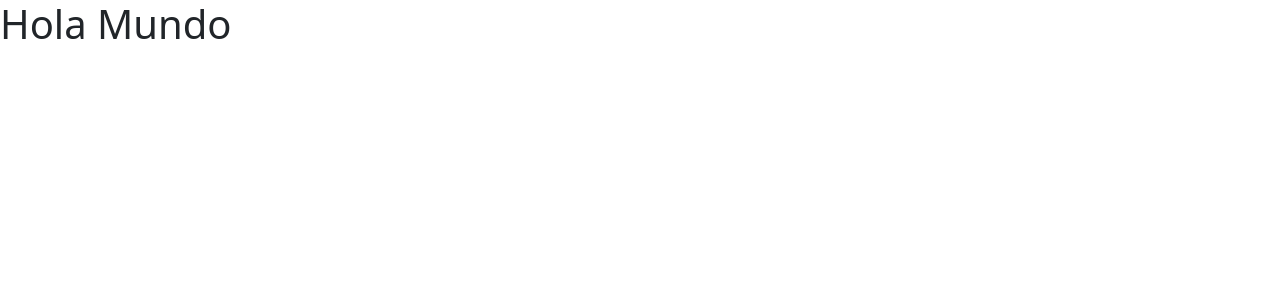
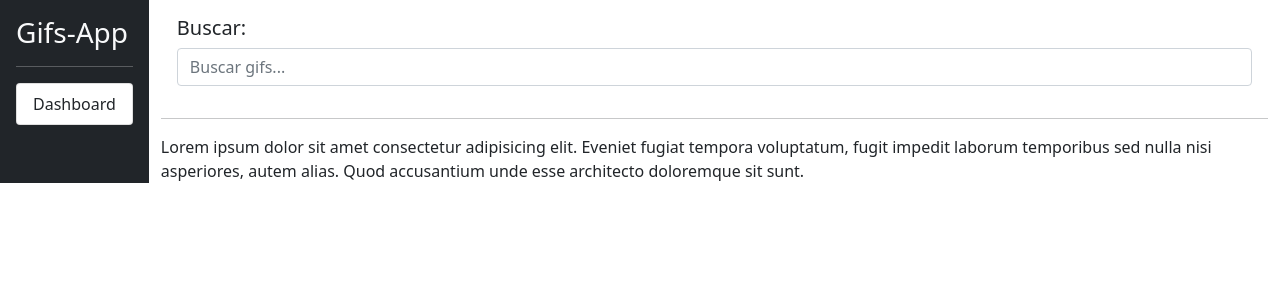
Before and after one commit to FelixPJ-86/Angular-02-gifsApp, an Angular app: page / in a window 1280 px wide. Shown: the top 300 px of the page. Built offline with nearby package versions, Linux system fonts and the light colour scheme.

Commit message:
fin tema7 video 5

```diff
--- a/src/app/app.component.html
+++ b/src/app/app.component.html
@@ -1 +1,31 @@
-<h1>Hola Mundo</h1>
+<div class="d-flex">
+  <div class="bg-dark border-right p-3" id="siderbar">
+    <h3 class="text-light">Gifs-App</h3>
+    <hr class="text-white" />
+    <div class="list-group list-reset">
+      <a href="#" class="list-group-item list-group-item-action">Dashboard</a>
+    </div>
+  </div>
+<!-- fin de sidebar -->
+
+
+  <div class="container">
+    <div class="row p-3">
+        <div class="col">
+            <h5>Buscar:</h5>
+            <input type="text" class="form-control" placeholder="Buscar gifs...">
+        </div>
+
+    </div>
+    <hr />
+
+    <div class="row">
+
+        <div class="col">
+            Lorem ipsum dolor sit amet consectetur adipisicing elit. Eveniet fugiat tempora voluptatum, fugit impedit laborum temporibus sed nulla nisi asperiores, autem alias. Quod accusantium unde esse architecto doloremque sit sunt.
+        </div>
+    </div>
+
+
+</div>
+</div>
--- a/src/styles.scss
+++ b/src/styles.scss
@@ -1 +1,10 @@
 /* You can add global styles to this file, and also import other style files */
+html, body{
+    height: 100%;
+}
+
+#sidebar{
+height: 100%;
+min-height: 100vh;
+min-width: 100px;
+}
--- a/tsconfig.app.json
+++ b/tsconfig.app.json
@@ -3,7 +3,12 @@
   "extends": "./tsconfig.base.json",
   "compilerOptions": {
     "outDir": "./out-tsc/app",
+    "experimentalDecorators": true,
     "types": []
+  },
+  "angularCompilerOptions": {
+    "fullTemplateTypeCheck": true,
+    "preserveWhitespaces": true,
   },
   "files": [
     "src/main.ts",
```
Also changed, not shown: 1 other file (tests, documents, lock files or other folders).
